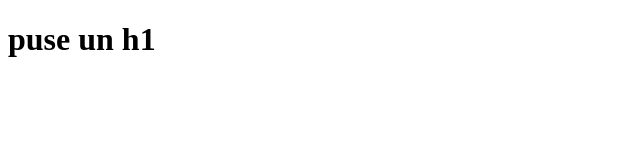
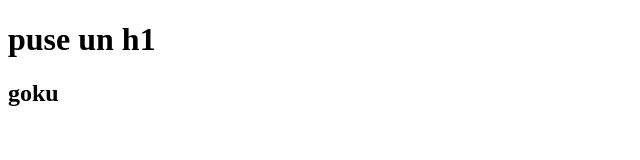
Before and after one commit to ssjfffran/prueba-n1, a plain HTML site: page index.html in a window 1280 px wide. Shown: the full height of the page, 0-640 px from the left. Drawn offline with Linux system fonts and the light colour scheme.

Commit message:
puse un goku

```diff
--- a/index.html
+++ b/index.html
@@ -7,5 +7,6 @@
 </head>
 <body>
     <h1>puse un h1</h1>
+    <h2>goku</h2>
 </body>
 </html>
```
